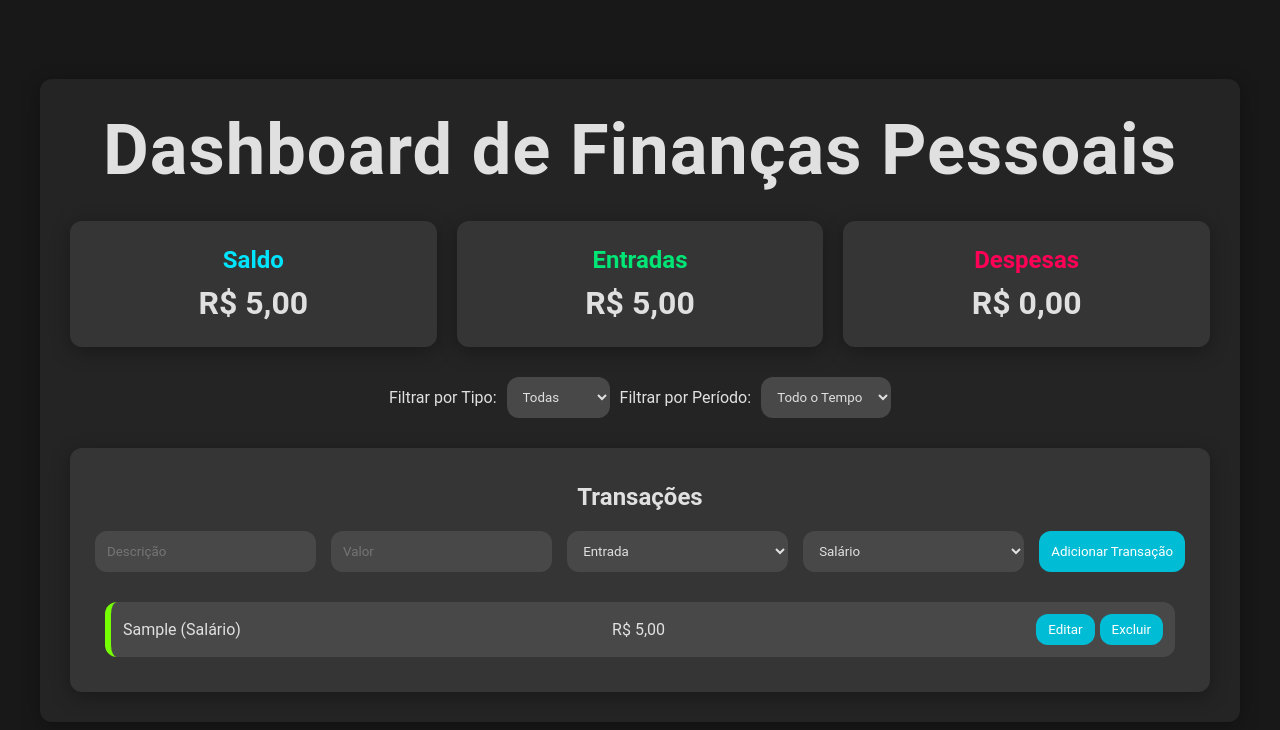
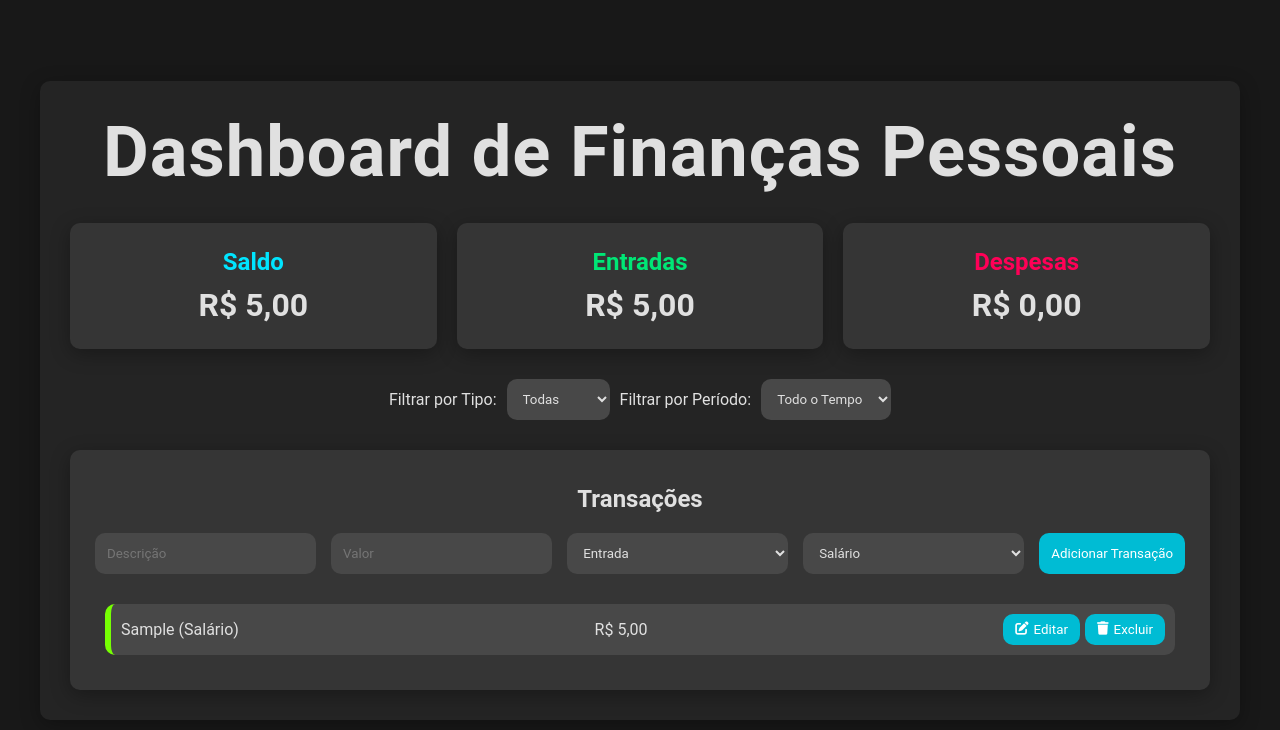
Before and after one commit to RegisDev2k/Dashboard-de-Finan-as, a plain HTML site: page index.html in a window 1280 px wide. Both pictures are taken after typing "Sample", "5" into the empty fields and a click on the button "Adicionar Transação". Drawn offline with Linux system fonts and the light colour scheme.

Commit message:
appdespesas

```diff
--- a/app.js
+++ b/app.js
@@ -116,14 +116,33 @@ function displayTransactions() {
             <span class="transaction-description">${transaction.description} (${translateType(transaction.category)})</span>
             <span class="transaction-amount">R$ ${transaction.amount.toFixed(2).replace('.', ',')}</span>
             <div class="actions" style="display: inline-flex; gap: 5px;">
-                <button class="edit" onclick="openEditModal(${transaction.id})">Editar</button>
-                <button class="delete" onclick="confirmDeleteTransaction(${transaction.id})">Excluir</button>
+                <button class="edit" onclick="openEditModal(${transaction.id})">
+                    <i class="fas fa-edit"></i><span class="button-text">Editar</span>
+                </button>
+                <button class="delete" onclick="confirmDeleteTransaction(${transaction.id})">
+                    <i class="fas fa-trash"></i><span class="button-text">Excluir</span>
+                </button>
             </div>
         `;
 
         transactionList.appendChild(transactionItem);
     });
+
+    toggleButtonText();
 }
+function toggleButtonText() {
+    const isMobile = window.innerWidth <= 768;
+    const buttonTexts = document.querySelectorAll(".button-text");
+
+    buttonTexts.forEach(text => {
+        text.style.display = isMobile ? "none" : "inline";
+    });
+}
+
+// Chama a função ao carregar a página e ao redimensionar a janela
+document.addEventListener("DOMContentLoaded", toggleButtonText);
+window.addEventListener("resize", toggleButtonText);
+
 
 function openEditModal(id) {
     const transaction = transactions.find(t => t.id === id);
--- a/index.html
+++ b/index.html
@@ -5,6 +5,7 @@
     <meta name="viewport" content="width=device-width, initial-scale=1.0">
     <title>Dashboard Financeiro</title>
     <link rel="icon" href="favicon.ico" type="image/x-icon">
+    <link rel="stylesheet" href="https://cdnjs.cloudflare.com/ajax/libs/font-awesome/6.0.0-beta3/css/all.min.css">
     <link rel="stylesheet" href="styles.css">
 </head>
 <body>
--- a/styles.css
+++ b/styles.css
@@ -11,7 +11,8 @@
     --success-color: #69F0AE;
     --danger-color: #ff0057;
     --focus-outline: #00E676;
-    --border-radius: 12px;
+    --border-radius-2: 50%;
+    --border-radius: 10px;
     --box-shadow: 0 5px 20px rgba(0, 0, 0, 0.3);
     --dashheader: #00e5ff;
 }
@@ -172,7 +173,7 @@ body {
     display: flex;
     justify-content: space-between; /* Mantém os elementos separados */
     align-items: center;
-    padding: 12px;
+    padding: 10px;
     background-color: var(--input-bg);
     border-radius: var(--border-radius);
     margin: 10px;
@@ -233,10 +234,13 @@ body {
 .transaction-item button {
     background-color: var(--button-hover-bg);
     color: white;
+    display: flex;
+    padding: 8px 12px;
     border: none;
-    padding: 8px 12px;
     border-radius: var(--border-radius);
     cursor: pointer;
+    gap: 5px;
+    align-content: space-between;
     transition: background-color 0.3s ease;
 }
 
@@ -425,7 +429,10 @@ body {
         text-align: center;
         align-items: center;
         gap: 10px;
+        font-size: 12px;
     }
+
+
 }
 
 /* Ajustes para dispositivos móveis ainda menores */
@@ -461,4 +468,6 @@ body {
         align-items: center;
         justify-content: space-between;
     }
+
+
 }
```
